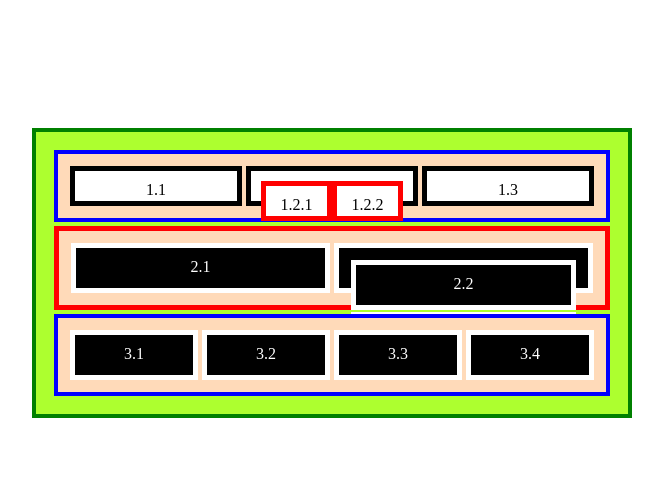
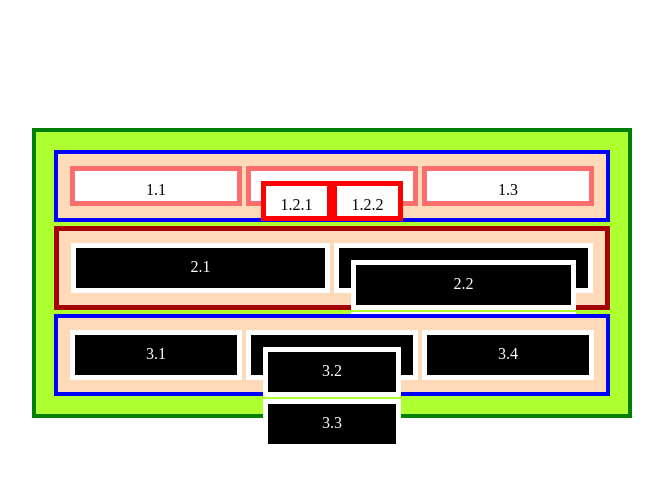
Before and after one commit to olabiyitobidavid/planets, a plain HTML site: page flex-box/index.html in a window 1280 px wide. Shown: the whole page, without its empty margins (308-971 px from the left). Drawn offline with Linux system fonts and the light colour scheme.

Commit message:
Editing style.css

```diff
--- a/flex-box/index.html
+++ b/flex-box/index.html
@@ -28,8 +28,10 @@
 
     <div class="flex-container3">
         <div class ="three-1"> 3.1</div>
-        <div class ="three-2"> 3.2</div>
-        <div class ="three-3"> 3.3</div>
+        <div class="three-2&3">
+            <div class ="three-2"> 3.2</div>
+            <div class ="three-3"> 3.3</div>
+        </div>
         <div class ="three-4"> 3.4</div>
         </div>
   </div>
--- a/flex-box/style.css
+++ b/flex-box/style.css
@@ -28,7 +28,7 @@ body {
  .flex-container1 div {
    text-align: center;
    background: white;
-   border: 5px solid black;
+   border: 5px solid rgb(250, 110, 110);
    height: 10px;
    width: 20px;
    padding: 0 auto;
@@ -37,7 +37,7 @@ body {
  }
 
  .flex-container2{
-    border: 5px solid red;
+    border: 5px solid rgb(163, 3, 3);
    display:flex;
  }
  .flex-container2 div {
```
